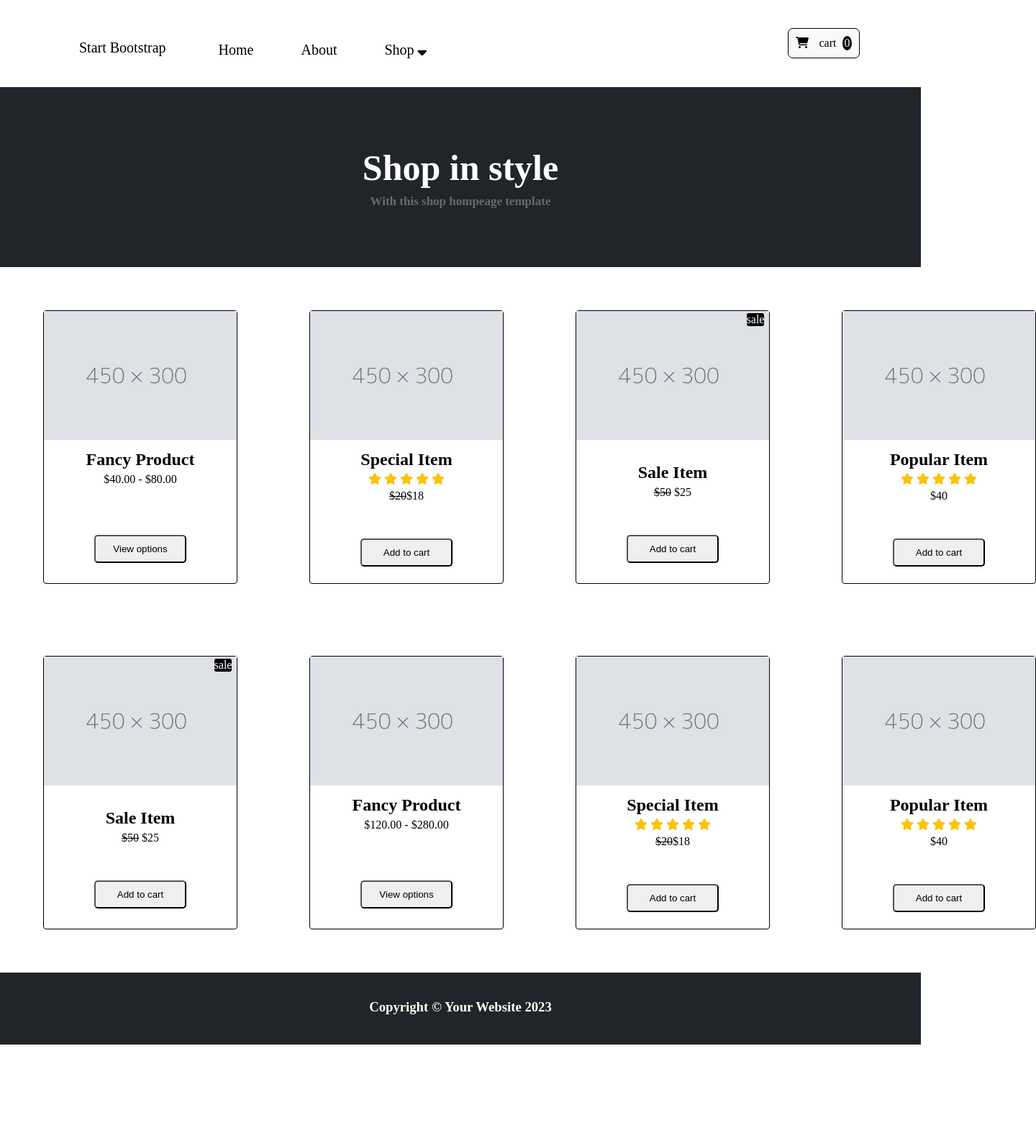
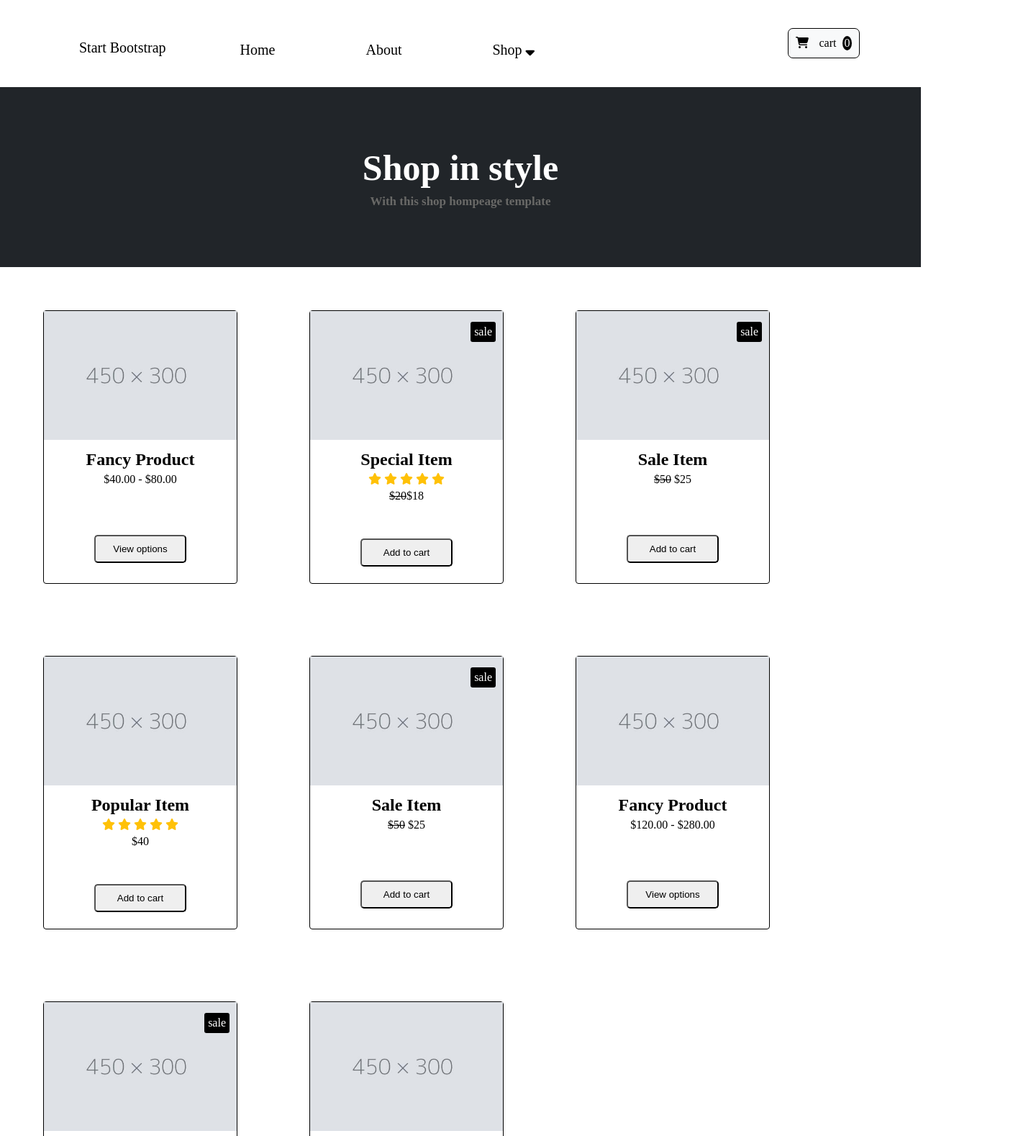
Before and after one commit to LamiaZeynalova/position, a plain HTML site: page index.html in a window 1280 px wide. Shown: the top 1578 px of the page at 72% size, 1440 px wide, since content can reach past the window. Before the commit the page ends 1451 px from the top, so only its background shows below. Drawn offline with Linux system fonts and the light colour scheme.

Commit message:
PositionAndFlex

```diff
--- a/index.html
+++ b/index.html
@@ -17,10 +17,10 @@
             <div class="navbar">
                 <div class="logo">
                     <a href="">Start Bootstrap</a>
-                    <ul>
-                        <li>Home</li>
-                        <li>About</li>
-                        <li>Shop
+                    <ul class="nav_list">
+                        <li  class="nav_list_item"><a href="">Home</a></li>
+                        <li class="nav_list_item"><a href="">About</a></li>
+                        <li class="nav_list_item"><a href="">Shop</a>
                             <i class="fa-solid fa-sort-down"></i>
                             <div class="shopCLICK">
                                 <P style="border-bottom: 1px solid black">All Products</P>
@@ -67,22 +67,26 @@
                             <img src="./6c757d.jpg" alt="">
                         </div>
                         <div class="cardBody">
-                            <div class="cardtext"><h2>Fancy Product </h2>
-                              <p>$40.00 - $80.00</p></div>
+                            <div class="cardtext">
+                                <h2>Fancy Product </h2>
+                                <p>$40.00 - $80.00</p>
+                            </div>
                             <button>View options</button>
                         </div>
                     </div>
 
 
-                      <div class="card1">
+                    <div class="starcard">
                         <div class="cardHead">
                             <img src="./6c757d.jpg" alt="">
+                             <p class="sale">sale</p>
 
                         </div>
                         <div class="cardBody">
 
-                            <div class="cardtext"><h2>Special Item</h2>
-                             <div class="star" >
+                            <div class="cardtext">
+                                <h2>Special Item</h2>
+                                <div class="star">
                                     <i class="fa-solid fa-star"></i>
                                     <i class="fa-solid fa-star"></i>
                                     <i class="fa-solid fa-star"></i>
@@ -95,28 +99,30 @@
                         </div>
                     </div>
 
-    <div class="card1">
+                    <div class="card">
                         <div class="cardHead">
                             <img src="./6c757d.jpg" alt="">
                             <p class="sale">sale</p>
                         </div>
                         <div class="cardBody">
 
-            <div class="cardtext"><h2>Sale Item</h2>
+                            <div class="cardtext">
+                                <h2>Sale Item</h2>
                                 <p><del>$50</del> $25</p>
                             </div>
                             <button>Add to cart</button>
                         </div>
                     </div>
-                            <div class="card1">
+                    <div class="starcard">
                         <div class="cardHead">
                             <img src="./6c757d.jpg" alt="">
 
                         </div>
                         <div class="cardBody">
 
-                                    <div class="cardtext"><h2>Popular Item</h2>
-                                     <div class="star" >
+                            <div class="cardtext">
+                                <h2>Popular Item</h2>
+                                <div class="star">
                                     <i class="fa-solid fa-star"></i>
                                     <i class="fa-solid fa-star"></i>
                                     <i class="fa-solid fa-star"></i>
@@ -131,14 +137,15 @@
 
 
 
-                                <div class="card1">
+                    <div class="card">
                         <div class="cardHead">
                             <img src="./6c757d.jpg" alt="">
                             <p class="sale">sale</p>
                         </div>
                         <div class="cardBody">
 
-                                            <div class="cardtext"><h2>Sale Item</h2>
+                            <div class="cardtext">
+                                <h2>Sale Item</h2>
                                 <p><del>$50</del> $25</p>
                             </div>
                             <button>Add to cart</button>
@@ -149,21 +156,25 @@
                             <img src="./6c757d.jpg" alt="">
                         </div>
                         <div class="cardBody">
-                            <div class="cardtext"><h2>Fancy Product </h2>
-                              <p>$120.00 - $280.00</p></div>
+                            <div class="cardtext">
+                                <h2>Fancy Product </h2>
+                                <p>$120.00 - $280.00</p>
+                            </div>
                             <button>View options</button>
                         </div>
                     </div>
-                      <div class="card1">
+                    <div class="starcard">
                         <div class="cardHead">
                             <img src="./6c757d.jpg" alt="">
-
+                             <p class="sale">sale</p>
 
                         </div>
                         <div class="cardBody">
 
-                            <div class="cardtext"><h2>Special Item</h2>
-                             <div class="star" >
+                            <div class="cardtext">
+                                <h2>Special Item</h2>
+
+                                <div class="star">
                                     <i class="fa-solid fa-star"></i>
                                     <i class="fa-solid fa-star"></i>
                                     <i class="fa-solid fa-star"></i>
@@ -175,15 +186,16 @@
                             <button>Add to cart</button>
                         </div>
                     </div>
-                        <div class="card1">
+                    <div class="starcard">
                         <div class="cardHead">
                             <img src="./6c757d.jpg" alt="">
 
                         </div>
                         <div class="cardBody">
 
-                                <div class="cardtext"><h2>Popular Item</h2>
-                                 <div class="star" >
+                            <div class="cardtext">
+                                <h2>Popular Item</h2>
+                                <div class="star">
                                     <i class="fa-solid fa-star"></i>
                                     <i class="fa-solid fa-star"></i>
                                     <i class="fa-solid fa-star"></i>
--- a/style.css
+++ b/style.css
@@ -40,6 +40,11 @@
     margin: 30px;
     text-decoration: none;
     font-size: 20px;
+
+}
+.nav_list_item i{
+    position: relative;
+    right: 30px;
 
 }
 
@@ -173,8 +178,9 @@
     height: 100%;
     margin:10px;
     top:10px;
-    display: grid;
-    grid-template-columns: auto auto auto auto;
+    display: flex;
+    flex-wrap: wrap;
+
 
   }
 
@@ -193,6 +199,7 @@
 }
 .cardHead{
     width: 100%;
+    position: relative;
 }
 .card img{
     width: 100%;
@@ -226,11 +233,7 @@ button {
     background-color: #000;
     color:white
   }
-
-
-
-
-.card1{
+.starcard{
     border: 1px solid;
     border-radius: 4px;
     width: 270px;
@@ -244,11 +247,8 @@ button {
 }
 
 
- .card1 img{
+ .starcard img{
     width: 100%;
-
-
-
 }
 
 
@@ -258,12 +258,12 @@ button {
     border-radius:3px;
     background-color: black;
     color:white;
-    position:relative;
-    top:-180px;
-    left:115px;
-
+    position:absolute;
+    right:10px;
+    top:15px;
+    padding: 5px;
 }
-.card1 button{
+.starcard button{
         border-radius:5px;
         padding: 10px;
         margin:0 70px;
@@ -273,13 +273,8 @@ button {
 }
 
 
-.cardtext{
-    display:flex;
-    flex-direction: column;
-    gap:5px;
-}
+
 .star{color:#FFC107;
-
 }
 
 #footer {
```
Lines whose indentation alone changed are shown as unchanged.
